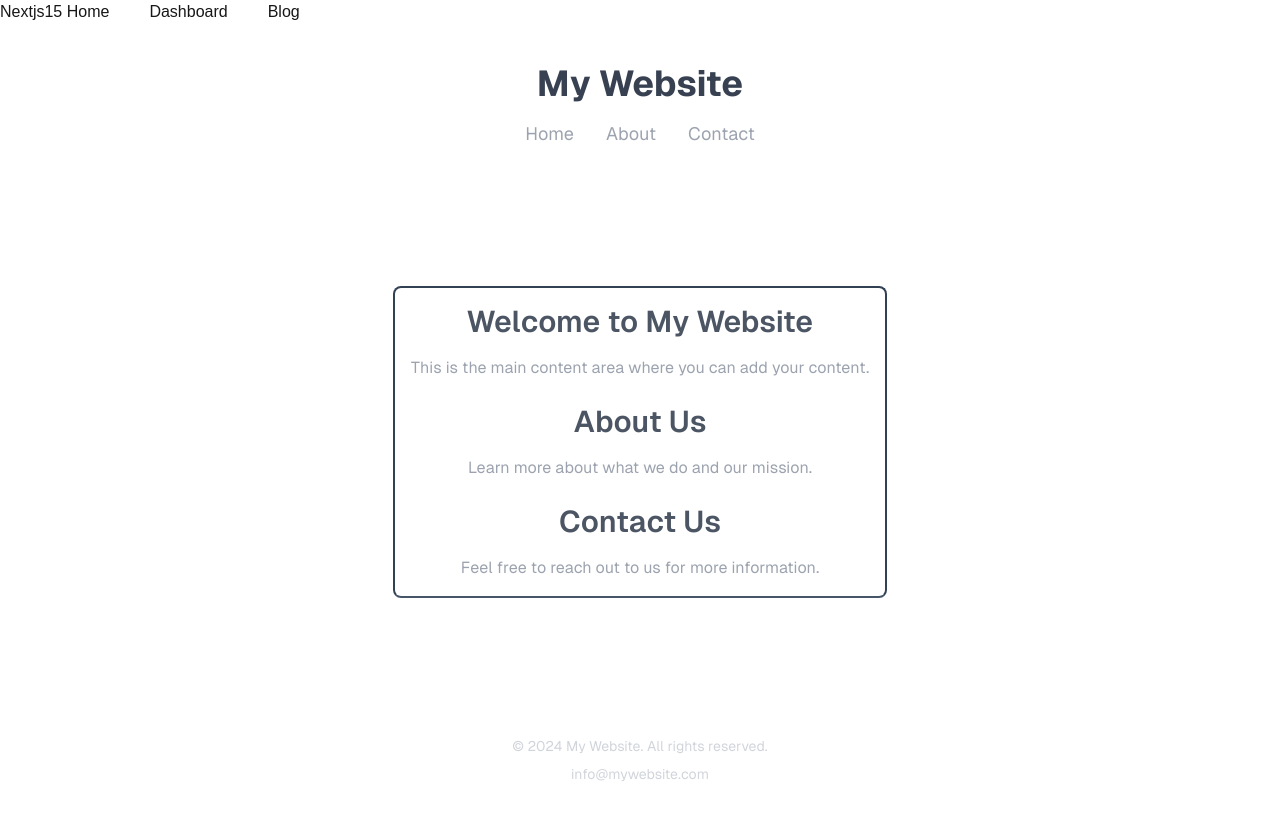
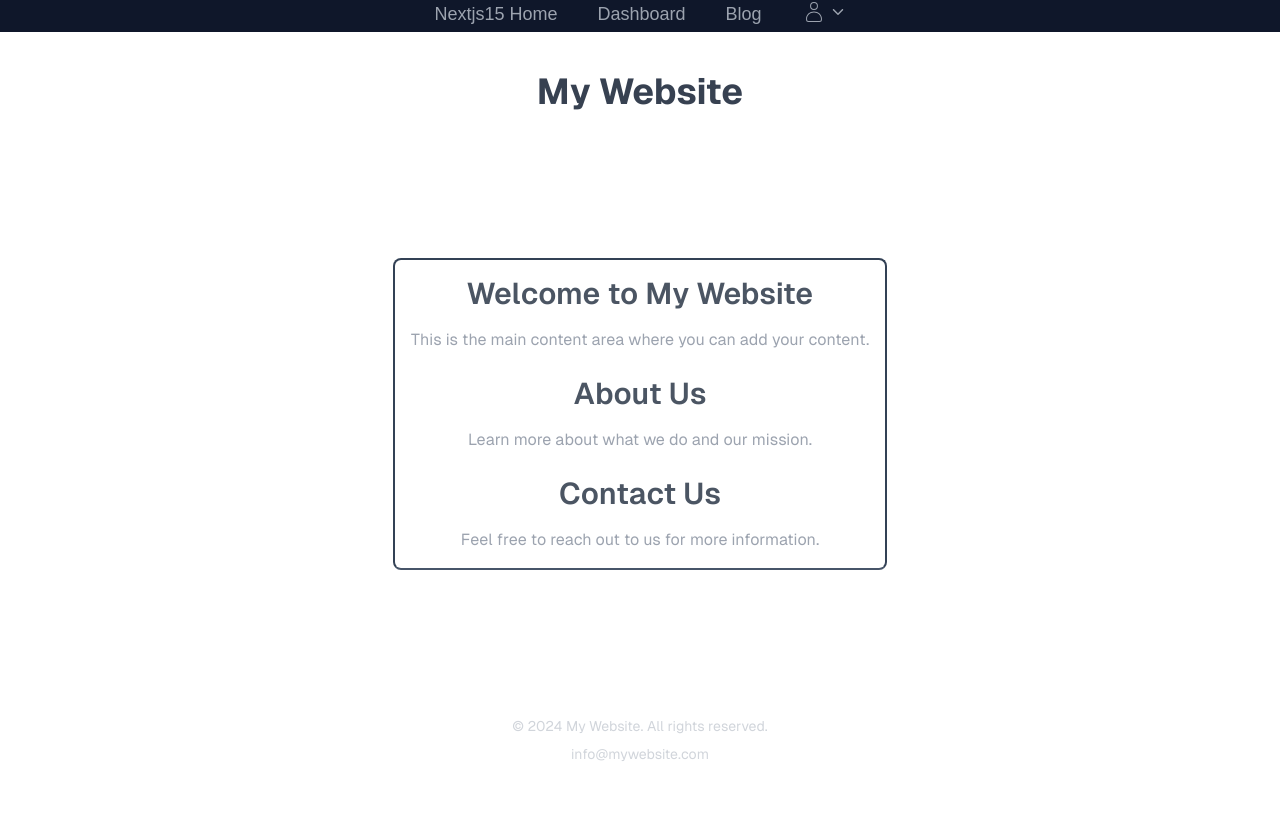
Before and after one commit to tahasama/next14docs, a Next.js app: page / in a window 1280 px wide. Shown: the top 820 px of the page. Built offline with nearby package versions, Linux system fonts and the light colour scheme.

Commit message:
created dropdown for login

```diff
--- a/app/(logout)/Logout.tsx
+++ b/app/(logout)/Logout.tsx
@@ -8,24 +8,30 @@ import { cookies } from "next/headers";
 import { useAuth } from "../provider/AuthProvider";
 
 const Logout = () => {
-  const { setIsLoggedIn } = useAuth();
+  const { setIsLoggedIn, isLoggedIn } = useAuth();
+
   const initialState = {
     message: "isLoggedIn",
   };
   const [state, formAction] = useActionState(logout, initialState);
 
-  // useEffect(() => {
-  //   state.message !== "isLoggedIn" && setIsLoggedIn(false);
-  //   redirect("login");
-  //   return () => {};
-  // }, [state.message]);
+  useEffect(() => {
+    state.message !== "isLoggedIn" &&
+      (setIsLoggedIn(false),
+      localStorage.setItem("isLoggedIn", "false"),
+      redirect("login"));
+    return () => {};
+  }, [state.message]);
 
   return (
-    <>
-      <form action={formAction}>
-        <button type="submit">Logout</button>
-      </form>
-    </>
+    <form action={formAction}>
+      <button
+        type="submit"
+        className="block w-full text-start px-4 py-2 text-sm text-gray-400 hover:bg-gray-700 transition ease-in-out delay-50 rounded-md"
+      >
+        Logout
+      </button>
+    </form>
   );
 };
 
--- a/app/(logout)/action.ts
+++ b/app/(logout)/action.ts
@@ -11,8 +11,8 @@ export const logout = async (statusx:any) => {
     });
     if (response.ok) {
      (await cookies()).delete(  "authToken");
-    //   return { message: 'isLoggedOut' }
-      redirect('/login')
+      return { message: 'isLoggedOut' }
+
 
     } else {
       const { error } = await response.json();
--- /dev/null
+++ b/app/Dropdown.tsx
@@ -0,0 +1,49 @@
+"use client";
+
+import { useState } from "react";
+import { CiUser } from "react-icons/ci";
+import { IoIosArrowDown } from "react-icons/io";
+import Logout from "./(logout)/Logout";
+import { useAuth } from "./provider/AuthProvider";
+
+const Dropdown = () => {
+  const [isOpen, setIsOpen] = useState(false);
+  const { isLoggedIn } = useAuth();
+
+  const toggleDropdown = () => {
+    setIsOpen((prev) => !prev);
+  };
+
+  return (
+    <div className="relative inline-block text-left">
+      <div>
+        <button
+          onClick={toggleDropdown}
+          className="inline-flex justify-center items-center gap-1"
+          aria-expanded={isOpen}
+        >
+          <CiUser size={24} />
+
+          <IoIosArrowDown size={16} />
+        </button>
+      </div>
+
+      {isOpen && (
+        <div className="absolute right-0 z-10 mt-2 w-36 rounded-md shadow-lg bg-slate-800 ">
+          {!isLoggedIn ? (
+            <a
+              href="/login"
+              className="block px-4 py-2 text-sm text-gray-400 hover:bg-gray-700 transition ease-in-out delay-50 rounded-md"
+            >
+              Login
+            </a>
+          ) : (
+            <Logout />
+          )}
+        </div>
+      )}
+    </div>
+  );
+};
+
+export default Dropdown;
--- a/app/Nav.tsx
+++ b/app/Nav.tsx
@@ -1,17 +1,33 @@
 "use client";
 import React from "react";
 import Logout from "./(logout)/Logout";
-import { useAuth } from "./provider/AuthProvider";
+import { CiUser } from "react-icons/ci";
+import Dropdown from "./Dropdown";
 
 function Nav() {
-  const { isLoggedIn } = useAuth();
-  console.log("🚀 ~ Nav ~ isLoggedIn:", isLoggedIn);
   return (
-    <nav className="text-center flex gap-10 capitalize">
-      <a href="/">nextjs15 Home</a>
-      <a href="/dashboard">dashboard</a>
-      <a href="/blog">blog</a>
-      {isLoggedIn && <Logout />}
+    <nav className="text-center flex gap-10  w-3/7 capitalize text-lg text-gray-400 ">
+      <a
+        href="/"
+        className="hover:text-gray-700 transition ease-in-out delay-50"
+      >
+        nextjs15 Home
+      </a>
+      <a
+        href="/dashboard"
+        className="hover:text-gray-700 transition ease-in-out delay-50"
+      >
+        dashboard
+      </a>
+      <a
+        href="/blog"
+        className="hover:text-gray-700 transition ease-in-out delay-50"
+      >
+        blog
+      </a>
+      <div className="grid place-items-center cursor-pointer hover:text-gray-700 transition ease-in-out delay-50">
+        <Dropdown />
+      </div>
     </nav>
   );
 }
--- a/app/blog/loading.tsx
+++ b/app/blog/loading.tsx
@@ -1,3 +1,16 @@
 export default function Loading() {
-  return <h2>Loading...</h2>;
+  const posts = [1, 2];
+  return (
+    <div className="bg-gray-900 text-white p-6 rounded-lg mx-auto min-h-[calc(100vh-28px)]">
+      <h1 className="text-2xl font-bold text-center mb-4">Posts</h1>
+      <ul className="list-none p-0">
+        {posts.map((post, i) => (
+          <li
+            key={i}
+            className="mb-4 p-4 bg-gray-800 rounded-md min-h-[90px] animate-pulse"
+          ></li>
+        ))}
+      </ul>
+    </div>
+  );
 }
--- a/app/blog/page.tsx
+++ b/app/blog/page.tsx
@@ -7,6 +7,8 @@ interface Post {
 }
 
 async function fetchPosts(): Promise<Post[]> {
+  await new Promise((resolve) => setTimeout(resolve, 1000));
+
   const response = await fetch("http://localhost:3000/api/posts");
   if (!response.ok) {
     throw new Error("Failed to fetch posts");
@@ -41,7 +43,7 @@ const PostsComponent: React.FC = async () => {
   };
 
   return (
-    <div className="bg-gray-900 text-white p-6 rounded-lg  mx-auto">
+    <div className="bg-gray-900 text-white p-6 rounded-lg mx-auto min-h-[calc(100vh-28px)]">
       <h1 className="text-2xl font-bold text-center mb-4">Posts</h1>
       <ul className="list-none p-0">
         {posts.map((post) => (
--- a/app/layout.tsx
+++ b/app/layout.tsx
@@ -32,7 +32,9 @@ export default function RootLayout({
         className={`${geistSans.variable} ${geistMono.variable} antialiased`}
       >
         <AuthProvider>
-          <Nav />
+          <div className="w-full grid place-items-center bg-slate-900">
+            <Nav />
+          </div>
           {children}
         </AuthProvider>
       </body>
--- a/app/login/page.tsx
+++ b/app/login/page.tsx
@@ -7,7 +7,6 @@ import { useActionState, useEffect } from "react";
 
 export default function LoginPage() {
   const { setIsLoggedIn } = useAuth();
-  const router = useRouter();
 
   const initialState = {
     message: "",
@@ -15,7 +14,10 @@ export default function LoginPage() {
   const [state, formAction] = useActionState(handleLogin, initialState);
 
   useEffect(() => {
-    state.message === "isLoggedIn" && (setIsLoggedIn(true), redirect("/blog"));
+    state.message === "isLoggedIn" &&
+      (setIsLoggedIn(true),
+      localStorage.setItem("isLoggedIn", "true"),
+      redirect("/blog"));
 
     return () => {};
   }, [state.message]);
--- a/app/page.tsx
+++ b/app/page.tsx
@@ -2,28 +2,9 @@ import Image from "next/image";
 
 export default function Home() {
   return (
-    <div className="grid grid-rows-[auto_1fr_auto] items-center justify-items-center min-h-screen  text-gray-800 p-8 pb-20 gap-6 sm:p-10 font-[family-name:var(--font-geist-sans)]">
+    <div className="grid grid-rows-[auto_1fr_auto] items-center justify-items-center min-h-[calc(100vh-28px)]  text-gray-800 p-8 pb-20 gap-6 sm:p-10 font-[family-name:var(--font-geist-sans)]">
       <header className="flex flex-col items-center text-center space-y-4">
         <h1 className="text-4xl font-bold text-gray-700">My Website</h1>
-        <nav>
-          <ul className="flex gap-8 text-lg text-gray-400">
-            <li>
-              <a href="#home" className="hover:text-gray-700">
-                Home
-              </a>
-            </li>
-            <li>
-              <a href="#about" className="hover:text-gray-700">
-                About
-              </a>
-            </li>
-            <li>
-              <a href="#contact" className="hover:text-gray-700">
-                Contact
-              </a>
-            </li>
-          </ul>
-        </nav>
       </header>
 
       <main className="space-y-6 text-center max-w-2xl border-2 border-slate-700 border-b-slate-600  rounded-lg p-4">
--- a/app/provider/AuthProvider.tsx
+++ b/app/provider/AuthProvider.tsx
@@ -1,5 +1,11 @@
 "use client";
-import { createContext, useContext, useState, ReactNode } from "react";
+import {
+  createContext,
+  useContext,
+  useState,
+  ReactNode,
+  useEffect,
+} from "react";
 
 // Define types for the context value and provider props
 interface AuthContextType {
@@ -17,6 +23,13 @@ const AuthContext = createContext<AuthContextType | null>(null);
 // AuthProvider component
 export const AuthProvider = ({ children }: AuthProviderProps) => {
   const [isLoggedIn, setIsLoggedIn] = useState<boolean>(false);
+
+  useEffect(() => {
+    // Check localStorage on mount
+    const loggedIn = localStorage.getItem("isLoggedIn");
+    setIsLoggedIn(loggedIn === "true"); // Set logged in state based on localStorage
+  }, []);
+
   return (
     <AuthContext.Provider value={{ isLoggedIn, setIsLoggedIn }}>
       {children}
```
Also changed, not shown: package.json (+5 -4 lines), 1 other file (tests, documents, lock files or other folders).
